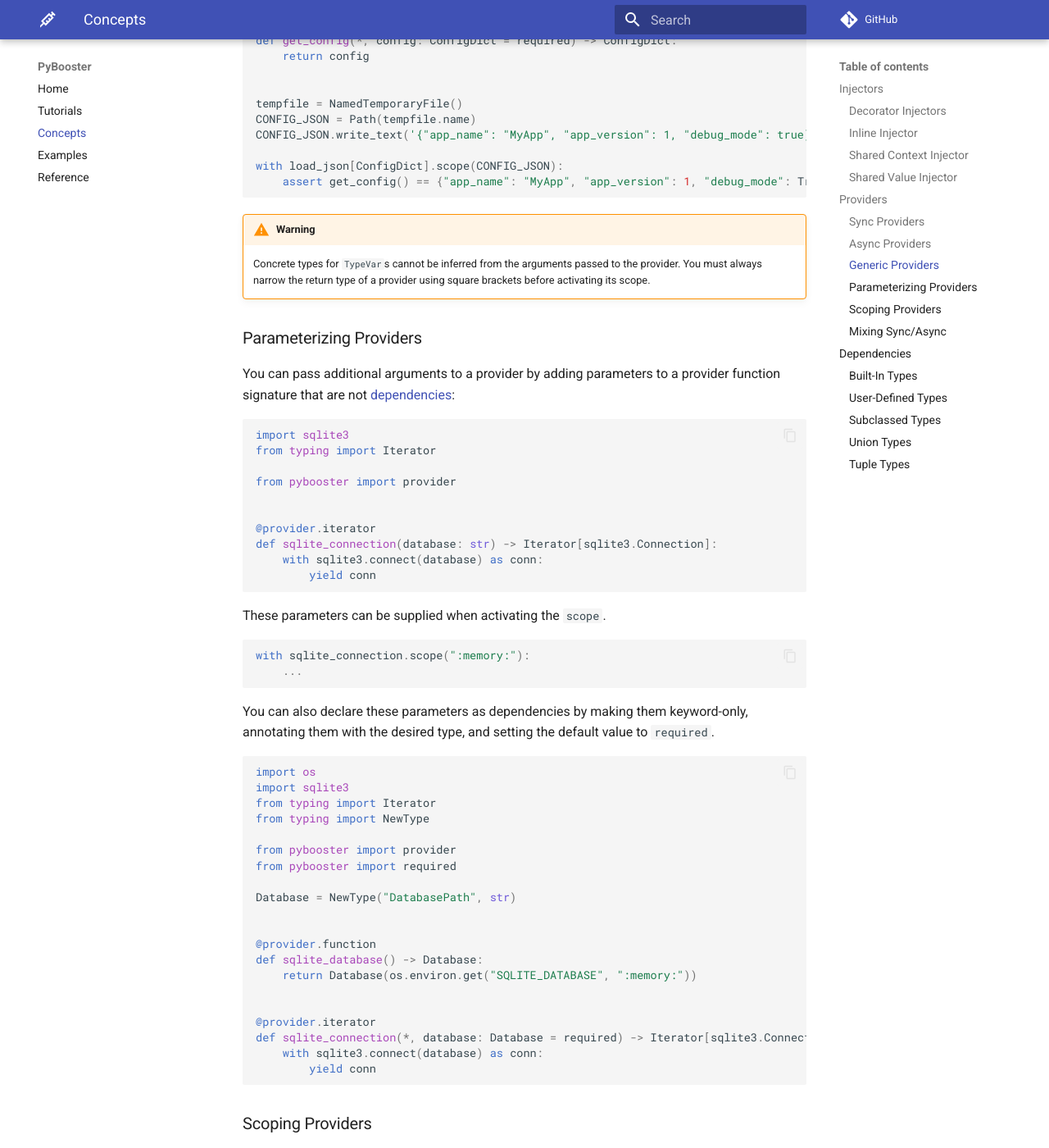
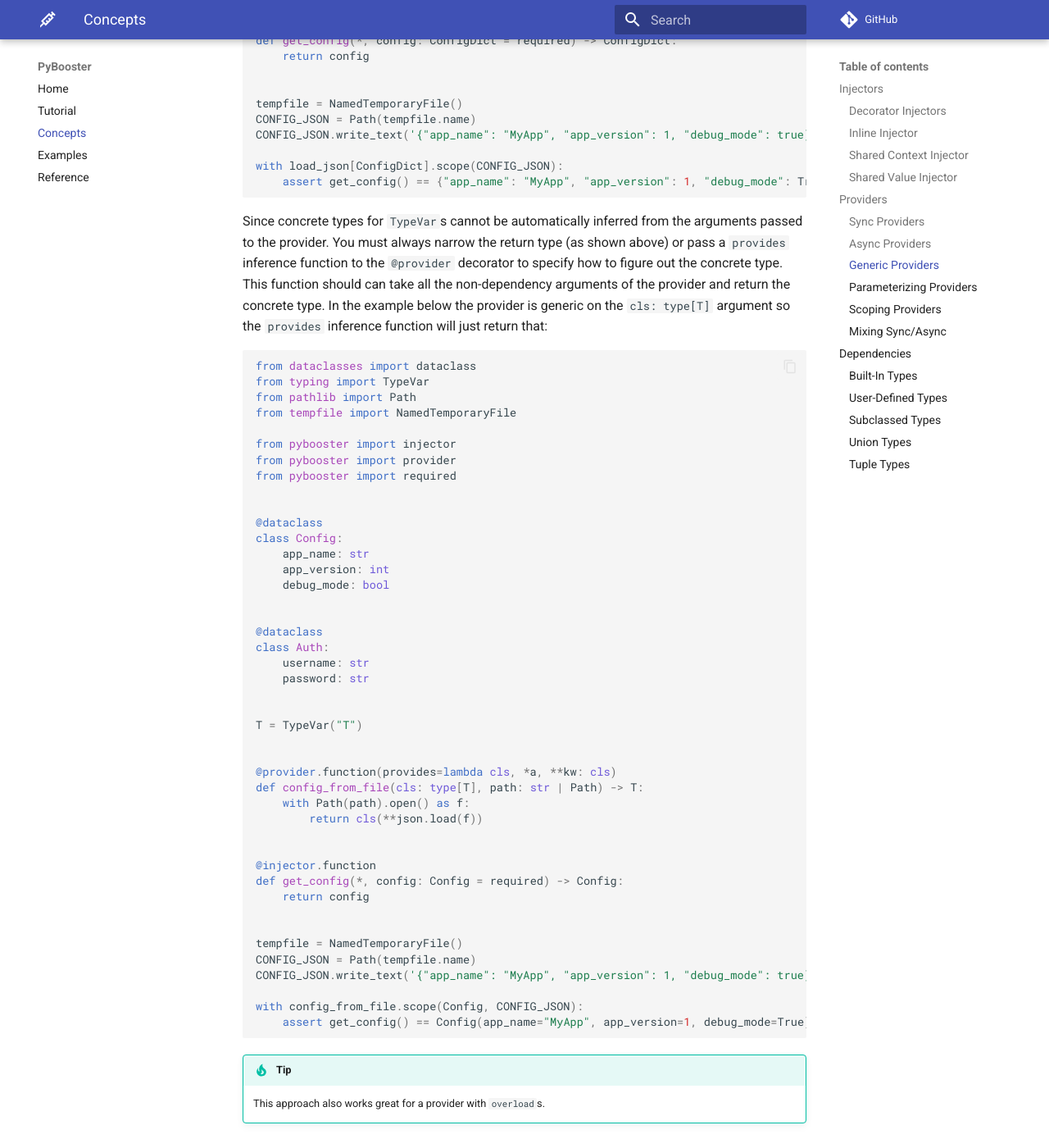
Before and after one commit to rmorshea/pybooster, an MkDocs documentation site: the page built from docs/src/concepts.md, in a window 1280 px wide and 1400 px high, scrolled down 6838 px. Shown: the whole window at 82% size. Built offline with MkDocs 1.6.1 and Material for MkDocs 9.7.7, drawn with Linux system fonts in a browser that asks for light colours; comment, search, counter and statistics services are not loaded; some of the changed text lies outside the part shown.

Commit message:
more docs + generic provider type inference

````diff
--- a/docs/mkdocs.yml
+++ b/docs/mkdocs.yml
@@ -7,7 +7,7 @@ repo_url: https://github.com/rmorshea/pybooster
 
 nav:
     - Home: index.md
-    - Tutorials: tutorials.md
+    - Tutorial: tutorial.md
     - Concepts: concepts.md
     - Examples: examples.md
     - Reference: reference.md
@@ -48,10 +48,20 @@ markdown_extensions:
           pygments_lang_class: true
     - pymdownx.inlinehilite
     - pymdownx.snippets
-    - pymdownx.superfences
+    - pymdownx.superfences:
+          custom_fences:
+              - name: mermaid
+                class: mermaid
+                format: !!python/name:pymdownx.superfences.fence_code_format
     - admonition
     - pymdownx.details
     - pymdownx.superfences
     - pymdownx.emoji:
           emoji_index: !!python/name:material.extensions.emoji.twemoji
           emoji_generator: !!python/name:material.extensions.emoji.to_svg
+
+extra_javascript:
+    # Ensure imported packages use the same versions listed above
+    - path: js/register-mermaid-icons.js
+      type: module
+    - https://cdn.jsdelivr.net/npm/mermaid@11/dist/mermaid.esm.min.mjs
--- a/docs/src/concepts.md
+++ b/docs/src/concepts.md
@@ -352,11 +352,63 @@ with load_json[ConfigDict].scope(CONFIG_JSON):
     assert get_config() == {"app_name": "MyApp", "app_version": 1, "debug_mode": True}
 ```
 
-!!! warning
+Since concrete types for `TypeVar`s cannot be automatically inferred from the arguments
+passed to the provider. You must always narrow the return type (as shown above) or pass
+a `provides` inference function to the `@provider` decorator to specify how to figure
+out the concrete type. This function should can take all the non-dependency arguments of
+the provider and return the concrete type. In the example below the provider is generic
+on the `cls: type[T]` argument so the `provides` inference function will just return
+that:
 
-    Concrete types for `TypeVar`s cannot be inferred from the arguments passed to the
-    provider. You must always narrow the return type of a provider using square brackets
-    before activating its scope.
+```python
+from dataclasses import dataclass
+from typing import TypeVar
+from pathlib import Path
+from tempfile import NamedTemporaryFile
+
+from pybooster import injector
+from pybooster import provider
+from pybooster import required
+
+
+@dataclass
+class Config:
+    app_name: str
+    app_version: int
+    debug_mode: bool
+
+
+@dataclass
+class Auth:
+    username: str
+    password: str
+
+
+T = TypeVar("T")
+
+
+@provider.function(provides=lambda cls, *a, **kw: cls)
+def config_from_file(cls: type[T], path: str | Path) -> T:
+    with Path(path).open() as f:
+        return cls(**json.load(f))
+
+
+@injector.function
+def get_config(*, config: Config = required) -> Config:
+    return config
+
+
+tempfile = NamedTemporaryFile()
+CONFIG_JSON = Path(tempfile.name)
+CONFIG_JSON.write_text('{"app_name": "MyApp", "app_version": 1, "debug_mode": true}')
+
+with config_from_file.scope(Config, CONFIG_JSON):
+    assert get_config() == Config(app_name="MyApp", app_version=1, debug_mode=True)
+```
+
+!!! tip
+
+    This approach also works great for a provider with `overload`s.
 
 ### Parameterizing Providers
 
--- /dev/null
+++ b/docs/src/js/register-mermaid-icons.js
@@ -0,0 +1,11 @@
+import mermaid from "https://cdn.jsdelivr.net/npm/mermaid@11/dist/mermaid.esm.min.mjs";
+
+mermaid.registerIconPacks([
+    {
+        name: "simple-icons",
+        loader: () =>
+            fetch("https://unpkg.com/@iconify-json/logos/icons.json").then((res) =>
+                res.json()
+            ),
+    },
+]);
--- a/pyproject.toml
+++ b/pyproject.toml
@@ -102,6 +102,7 @@ ignore = [
   "A005",   # Module shadowing built-in
   "ANN",    # Let pyright handle annotations
   "ANN401", # Allow Any type hints
+  "ARG005", # Unused lambda argument
   "B027",   # Allow non-abstract empty methods in abstract base classes
   "B039",   # Mutable default for contextvars
   "C901",   # Ignore complexity
@@ -115,6 +116,7 @@ ignore = [
   "D413",   # Docstring blank line after last section
   "DOC201", # Return type documentation
   "DOC402", # Yield type documentation
+  "DOC501", # Ignore raises missing from docstring
   "FBT003", # Allow boolean positional values in function calls, like `dict.get(... True)`
   "PL",     # PyLint
   "PYI",    # Stub files
````
Also changed, not shown: other parts of docs/src/concepts.md (+1 -1 lines), docs/src/examples.md (+30 -18 lines), docs/src/tutorial.md (added, +22 -0 lines), docs/src/tutorials.md (deleted, +0 -5 lines), 2 other files.
